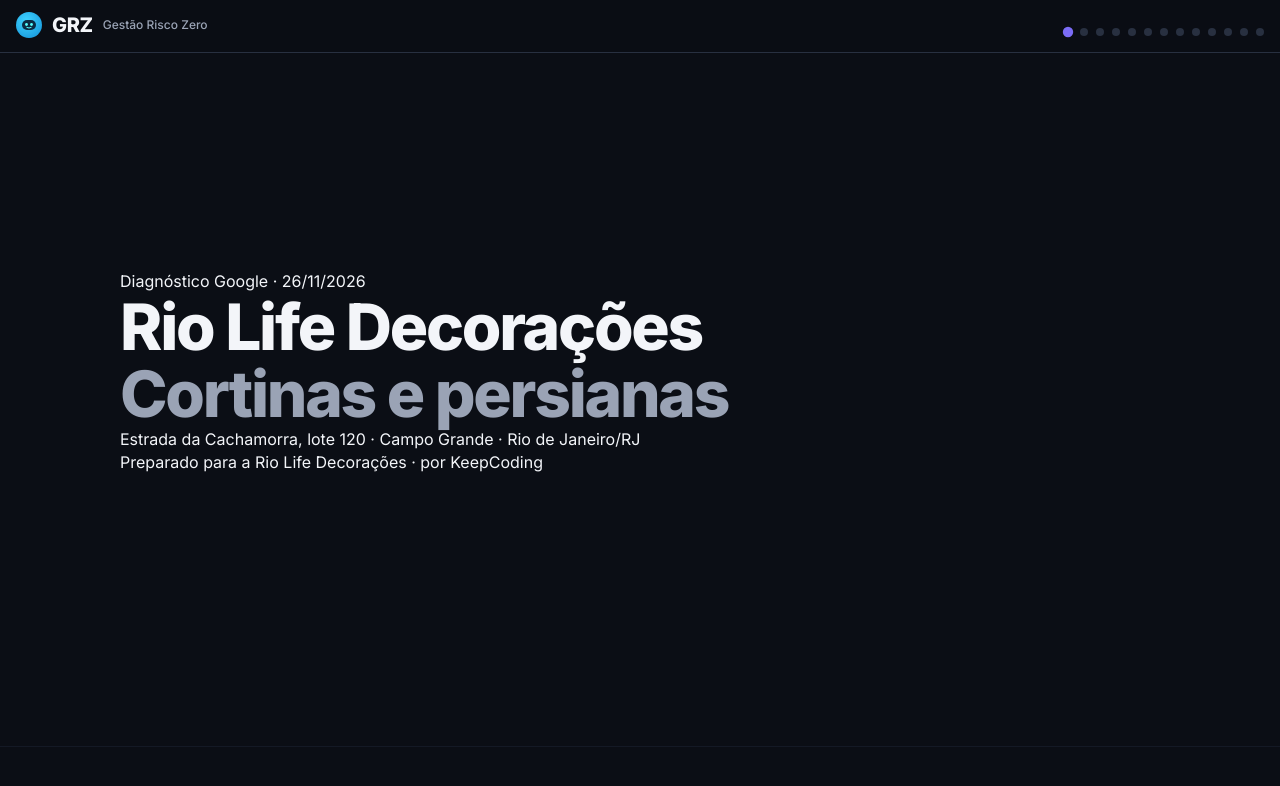
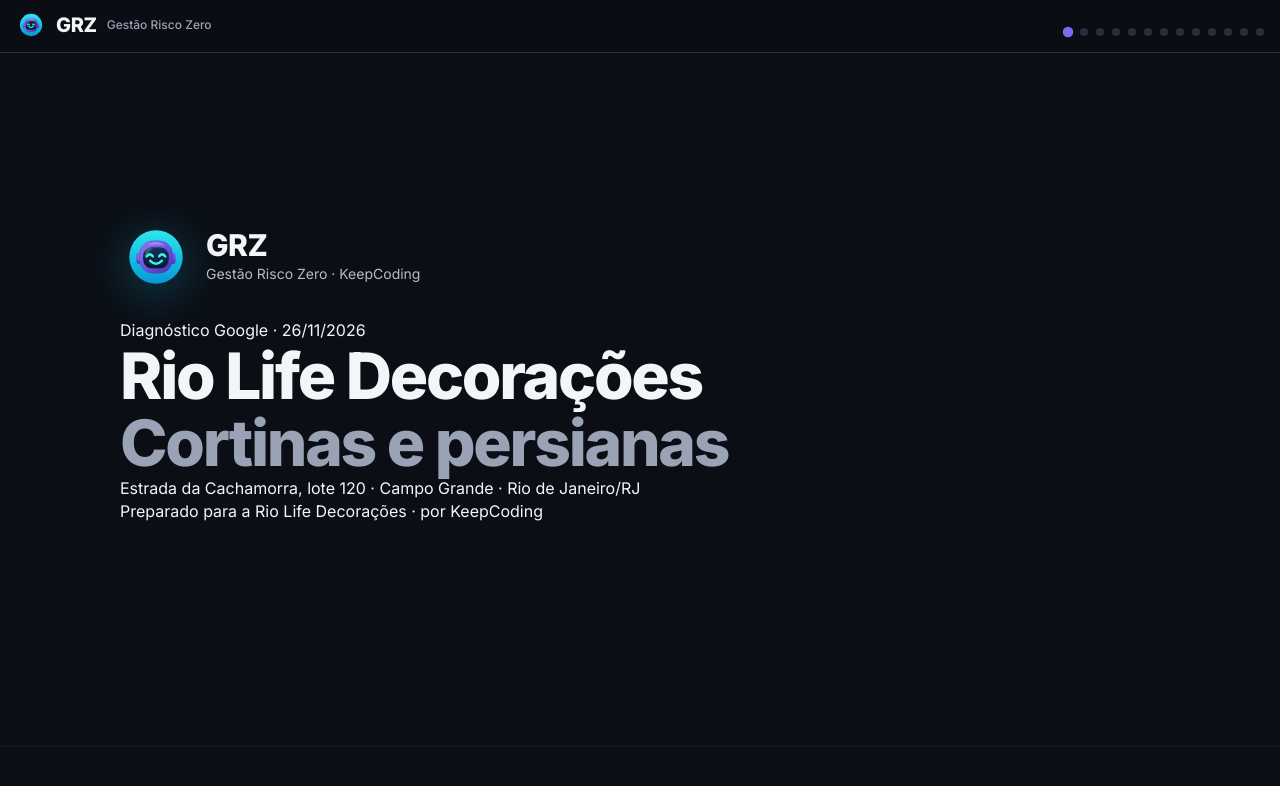
Before and after one commit to gestaoriscozero/riolife, a plain HTML site: page index.html in a window 1280 px wide. Shown: the part 57-843 px from the top of the page. Drawn offline with Linux system fonts and the light colour scheme.

Commit message:
Logo oficial do GRZ no diagnóstico

```diff
--- a/index.html
+++ b/index.html
@@ -138,12 +138,13 @@ p.lead{font-size:clamp(16px,1.8vw,20px);color:var(--mut);max-width:680px}
 </style>
 
 <header class="top">
-  <div class="logo"><span class="bot"><svg width="16" height="12" viewBox="0 0 16 12"><rect x="1" y="1" width="14" height="10" rx="5" fill="#0b2a44"/><circle cx="5.5" cy="5.5" r="1.4" fill="#5ff"/><circle cx="10.5" cy="5.5" r="1.4" fill="#5ff"/><path d="M5.5 8.3q2.5 1.4 5 0" stroke="#5ff" stroke-width="1" fill="none"/></svg></span>GRZ <small>Gestão Risco Zero</small></div>
+  <div class="logo"><img src="grz-icon.svg" alt="GRZ" width="30" height="30" style="display:block;width:30px;height:30px">GRZ <small>Gestão Risco Zero</small></div>
   <nav class="dots" aria-label="Slides"></nav>
 </header>
 
 <main>
 <section class="slide" id="s1"><div class="in">
+  <div class="grz-cover-logo" style="display:flex;align-items:center;gap:14px;margin-bottom:26px"><img src="grz-icon.svg" alt="GRZ" width="72" height="72" style="width:72px;height:72px;filter:drop-shadow(0 8px 24px rgba(18,190,226,.35))"><div><div style="font-weight:800;font-size:30px;letter-spacing:-.5px;line-height:1">GRZ</div><div style="font-size:14px;opacity:.75;margin-top:4px">Gestão Risco Zero · KeepCoding</div></div></div>
 <div class="tag">Diagnóstico Google · 26/11/2026</div><h1>Rio Life Decorações<br><span style="color:var(--mut)">Cortinas e persianas</span></h1><p class="meta">Estrada da Cachamorra, lote 120 · Campo Grande · Rio de Janeiro/RJ</p><p class="meta">Preparado para a Rio Life Decorações · por KeepCoding</p>
 </div></section>
 
@@ -209,7 +210,7 @@ p.lead{font-size:clamp(16px,1.8vw,20px);color:var(--mut);max-width:680px}
 </div></section>
 
 <section class="slide sol" id="s10"><div class="in" style="text-align:center">
-  <div class="logo" style="justify-content:center;font-size:40px"><span class="bot" style="width:44px;height:44px"><svg width="26" height="20" viewBox="0 0 16 12"><rect x="1" y="1" width="14" height="10" rx="5" fill="#0b2a44"/><circle cx="5.5" cy="5.5" r="1.4" fill="#5ff"/><circle cx="10.5" cy="5.5" r="1.4" fill="#5ff"/><path d="M5.5 8.3q2.5 1.4 5 0" stroke="#5ff" stroke-width="1" fill="none"/></svg></span>GRZ</div>
+  <div class="logo" style="justify-content:center;font-size:40px"><img src="grz-icon.svg" alt="GRZ" width="56" height="56" style="display:block;width:56px;height:56px">GRZ</div>
   <p class="lead" style="margin:12px auto 0">Gestão Risco Zero · KeepCoding</p>
   <p class="hero-quote" style="font-size:clamp(26px,4.4vw,46px);margin-top:36px">Os clientes já aprovam.<br><span class="c-brand">Vamos fazer o Google mostrar isso?</span></p>
   <a class="cta" href="https://pay.keepcoding.ai/p/grz" target="_blank" rel="noopener">Quero começar →</a>
```
